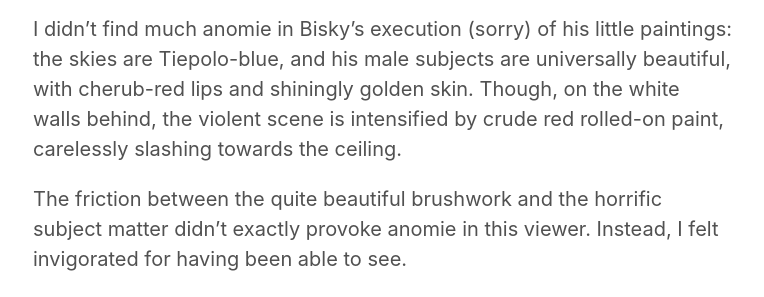
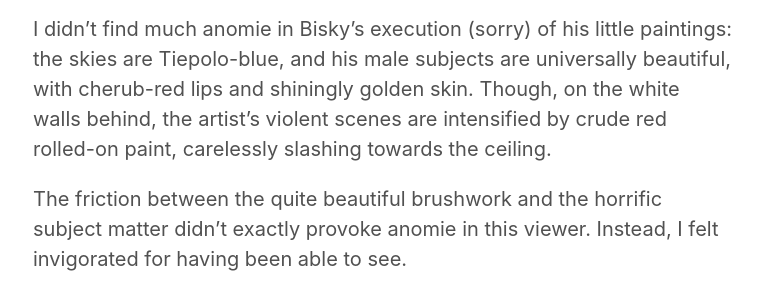
Before and after one commit to JMDKC/jmdkc.github.io, a Jekyll site: the page built from _posts/2018-05-12-bisky-konig.md, in a window 1280 px wide. Shown: the part 1554-1851 px from the top of the page, without its empty margins (257-1021 px from the left). Built offline with Jekyll 4.4.1, drawn with Linux system fonts in a browser that asks for light colours.

Commit message:
updated bisky post

```diff
--- a/_posts/2018-05-12-bisky-konig.md
+++ b/_posts/2018-05-12-bisky-konig.md
@@ -13,7 +13,7 @@ Things not having got much better on this front over the past century, German ar
 
 Bisky's anomie is mainly in the subject of the works, which repeatedly portray the soon-to-be executed. There's a hanging soldier; a pair of jumpsuited Isis prisoners, awaiting the sword; the extremely attractive and doomed Marinus van der Lubbe, starter of the Reichstag fire (three separate paintings, each ravishing); and his Spanish cousin in anarchy Buenaventura Durruti. The exhibition's title work shows disembodied parts - a head here, an arm here, patches of canvas stuck on canvas. Elsewhere, two boys kiss.
 
-I didn't find much anomie in Bisky's execution (sorry) of his little paintings: the skies are Tiepolo-blue, and his male subjects are universally beautiful, with cherub-red lips and shiningly golden skin. Though, on the white walls behind, the violent scene is intensified by crude red rolled-on paint, carelessly slashing towards the ceiling.
+I didn't find much anomie in Bisky's execution (sorry) of his little paintings: the skies are Tiepolo-blue, and his male subjects are universally beautiful, with cherub-red lips and shiningly golden skin. Though, on the white walls behind, the artist's violent scenes are intensified by crude red rolled-on paint, carelessly slashing towards the ceiling.
 
 The friction between the quite beautiful brushwork and the horrific subject matter didn't exactly provoke anomie in this viewer. Instead, I felt invigorated for having been able to see.
 
```
